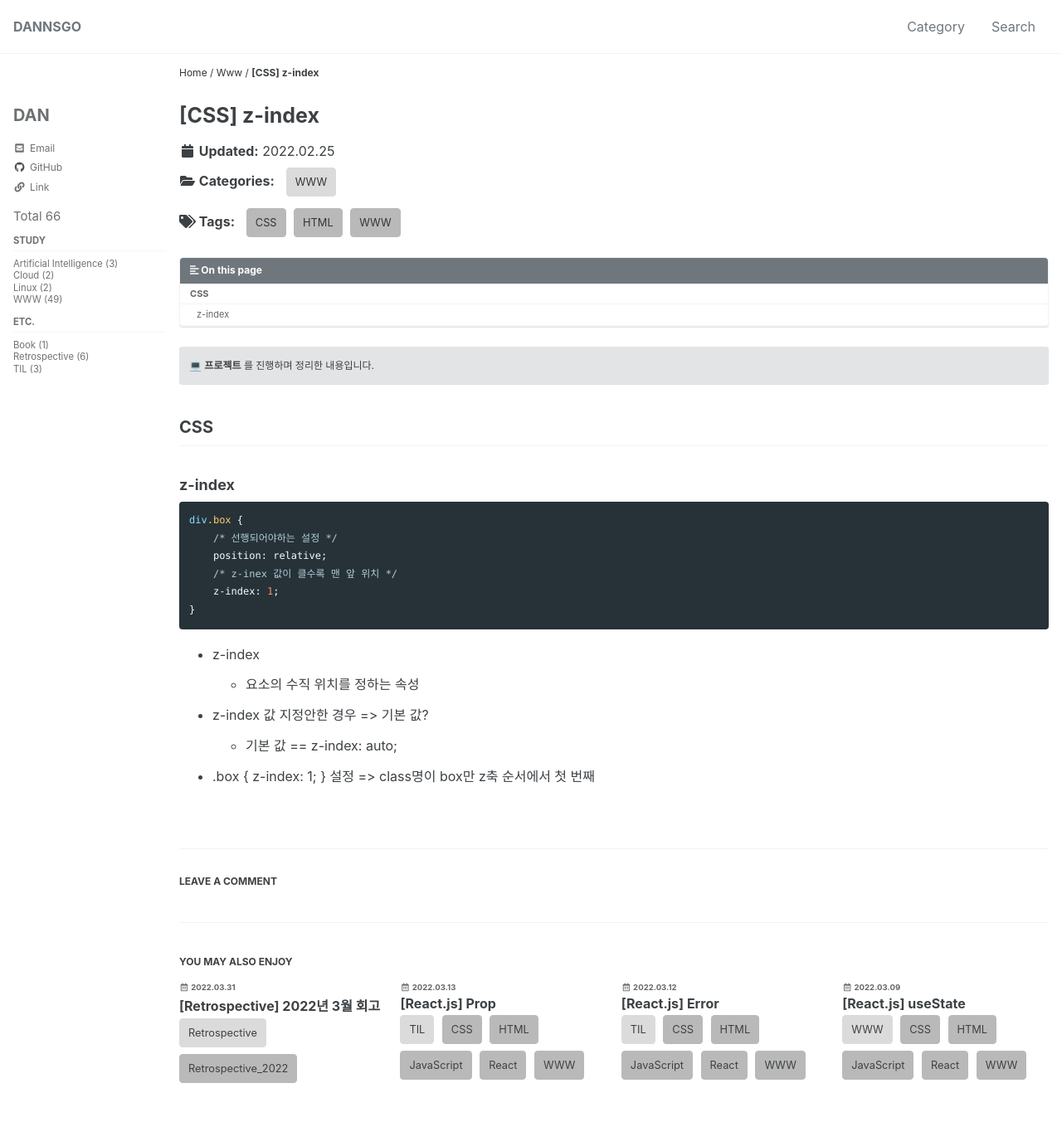
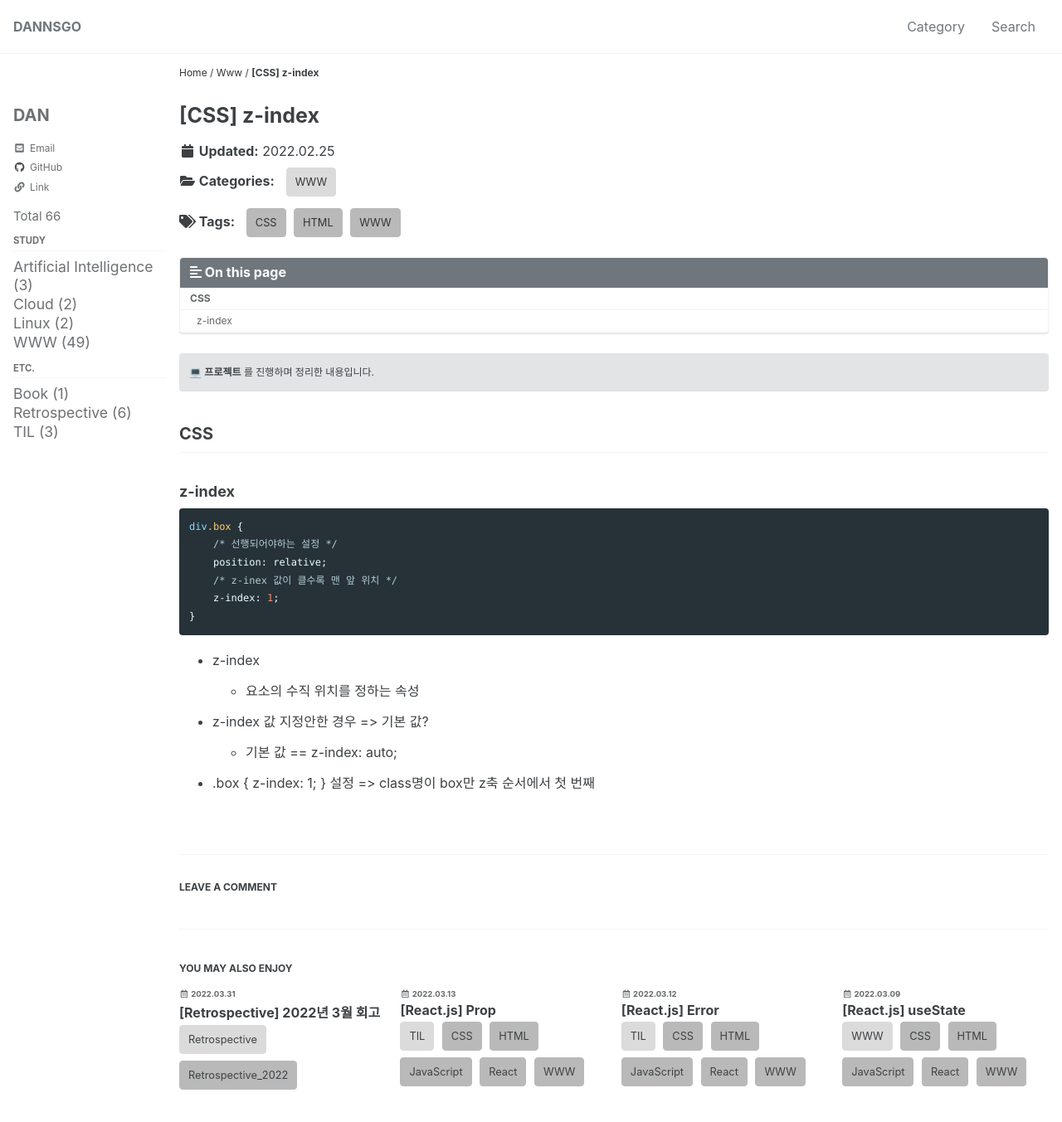
Before and after one commit to znhoon/dannsgo.github.io, a Jekyll site: the page built from _posts/WWW/2022-02-25-css-220225.md, in a window 1280 px wide and 1400 px high. Shown: the top 1353 px of the window at 83% size. Built offline with Jekyll 4.4.1, drawn with Linux system fonts in a browser that asks for light colours; cached includes are drawn as plain includes; some web fonts are replaced; comment, search, counter and statistics services are not loaded.

Commit message:
Update _navigation.scss

```diff
--- a/_sass/minimal-mistakes/_navigation.scss
+++ b/_sass/minimal-mistakes/_navigation.scss
@@ -443,6 +443,11 @@
 
   a {
     color: inherit;
+    font-size: $type-size-3;
+
+    &:hover {
+      text-decoration: underline;
+    }
   }
 
   .active {
@@ -514,7 +519,7 @@
 
   .nav__title {
     color: #fff;
-    font-size: $type-size-6;
+    font-size: $type-size-5;
     background: $primary-color;
     border-top-left-radius: $border-radius;
     border-top-right-radius: $border-radius;
@@ -531,10 +536,10 @@
   padding: 0;
   width: 100%;
   list-style: none;
-  font-size: $type-size-6;
+  font-size: $type-size-5;
 
   @include breakpoint($large) {
-    font-size: $type-size-7;
+    font-size: $type-size-6;
   }
 
   a {
```
